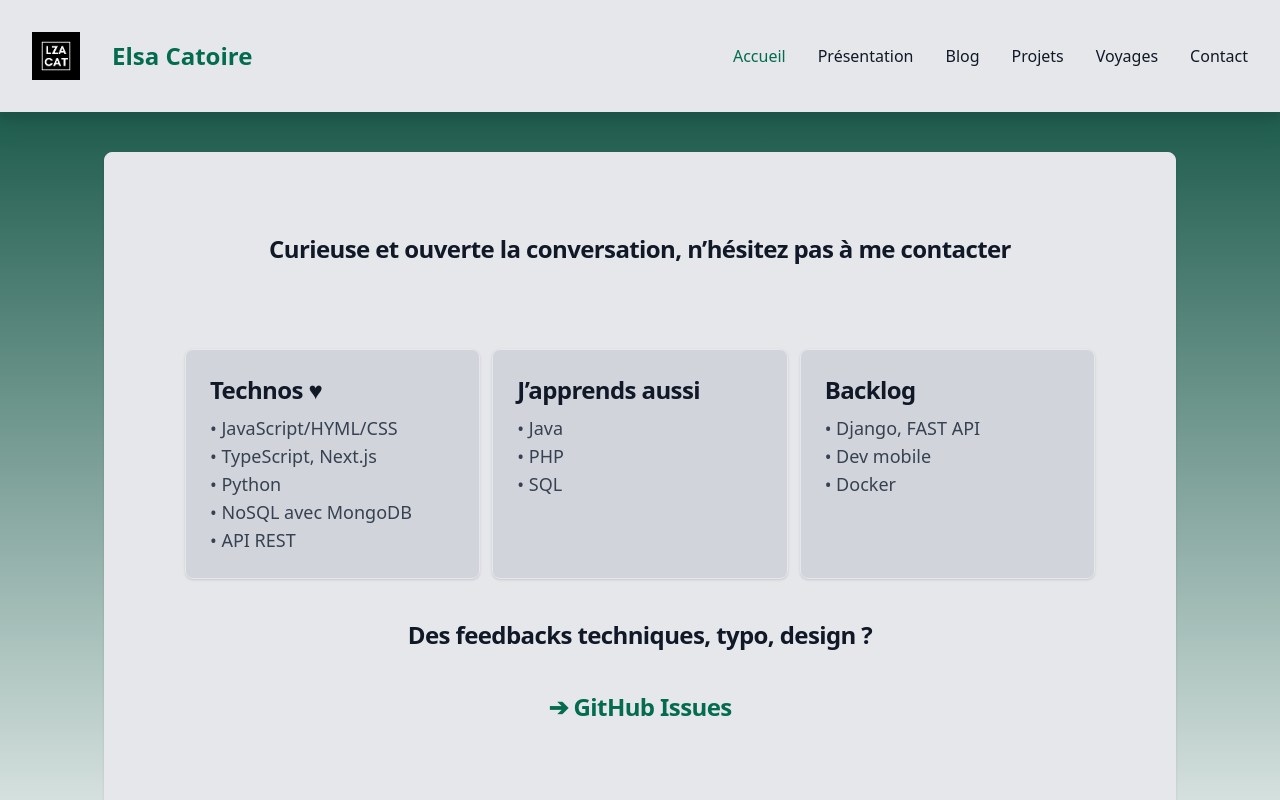
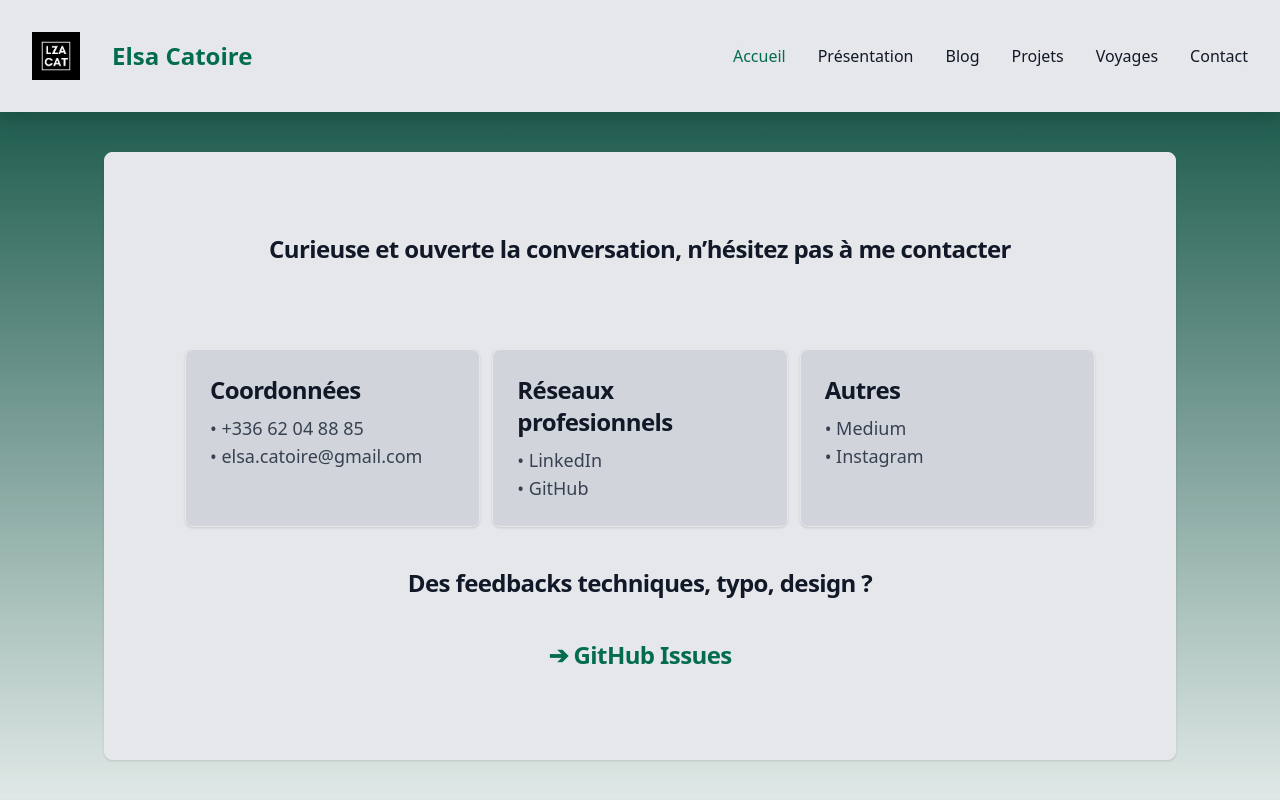
Before and after one commit to elsacatoire/blog-next, a Next.js app: page /contact in a window 1280 px wide. Shown: the top 800 px of the page. Built offline with nearby package versions, Linux system fonts and the light colour scheme.

Commit message:
contacts ok

```diff
--- a/app/contact/page.tsx
+++ b/app/contact/page.tsx
@@ -11,24 +11,19 @@ export default function Contact() {
                 <br />
                 <div className="justify-center flex felx-wrap mt-12 ">
                     <div className="block w-full md:w-1/3 md:order-1 mr-3 max-w-sm p-6 bg-gray-300 border border-gray-200 rounded-lg shadow  dark:bg-gray-800 dark:border-gray-700 dark:hover:bg-gray-700">
-                        <h5 className="mb-2 text-2xl font-bold tracking-tight text-gray-900 dark:text-white">Technos &#9829;</h5>
-                        <p className="font-normal text-gray-700 dark:text-gray-400">&#x2022; JavaScript/HYML/CSS</p>
-                        <p className="font-normal text-gray-700 dark:text-gray-400">&#x2022; TypeScript, Next.js</p>
-                        <p className="font-normal text-gray-700 dark:text-gray-400">&#x2022; Python</p>
-                        <p className="font-normal text-gray-700 dark:text-gray-400">&#x2022; NoSQL avec MongoDB</p>
-                        <p className="font-normal text-gray-700 dark:text-gray-400">&#x2022; API REST</p>
+                        <h5 className="mb-2 text-2xl font-bold tracking-tight text-gray-900 dark:text-white">Coordonnées</h5>
+                        <p className="font-normal text-gray-700 dark:text-gray-400">&#x2022; +336 62 04 88 85</p>
+                        <p className="font-normal text-gray-700 dark:text-gray-400">&#x2022; elsa.catoire@gmail.com</p>
                     </div>
                     <div className="block w-full md:w-1/3 md:order-2 mr-3 max-w-sm p-6 bg-gray-300 border border-gray-200 rounded-lg shadow  dark:bg-gray-800 dark:border-gray-700 dark:hover:bg-gray-700">
-                        <h5 className="mb-2 text-2xl font-bold tracking-tight text-gray-900 dark:text-white">J&rsquo;apprends aussi</h5>
-                        <p className="font-normal text-gray-700 dark:text-gray-400">&#x2022; Java</p>
-                        <p className="font-normal text-gray-700 dark:text-gray-400">&#x2022; PHP</p>
-                        <p className="font-normal text-gray-700 dark:text-gray-400">&#x2022; SQL</p>
+                        <h5 className="mb-2 text-2xl font-bold tracking-tight text-gray-900 dark:text-white">Réseaux profesionnels</h5>
+                        <p className="font-normal text-gray-700 dark:text-gray-400">&#x2022; LinkedIn</p>
+                        <p className="font-normal text-gray-700 dark:text-gray-400">&#x2022; GitHub</p>
                     </div>
                     <div className="block w-full md:w-1/3 md:order-3 max-w-sm p-6 bg-gray-300 border border-gray-200 rounded-lg shadow  dark:bg-gray-800 dark:border-gray-700 dark:hover:bg-gray-700">
-                        <h5 className="mb-2 text-2xl font-bold tracking-tight text-gray-900 dark:text-white">Backlog</h5>
-                        <p className="font-normal text-gray-700 dark:text-gray-400">&#x2022; Django, FAST API</p>
-                        <p className="font-normal text-gray-700 dark:text-gray-400">&#x2022; Dev mobile</p>
-                        <p className="font-normal text-gray-700 dark:text-gray-400">&#x2022; Docker</p>
+                        <h5 className="mb-2 text-2xl font-bold tracking-tight text-gray-900 dark:text-white">Autres</h5>
+                        <p className="font-normal text-gray-700 dark:text-gray-400">&#x2022; Medium</p>
+                        <p className="font-normal text-gray-700 dark:text-gray-400">&#x2022; Instagram</p>
                     </div>
 
                 </div>
```
